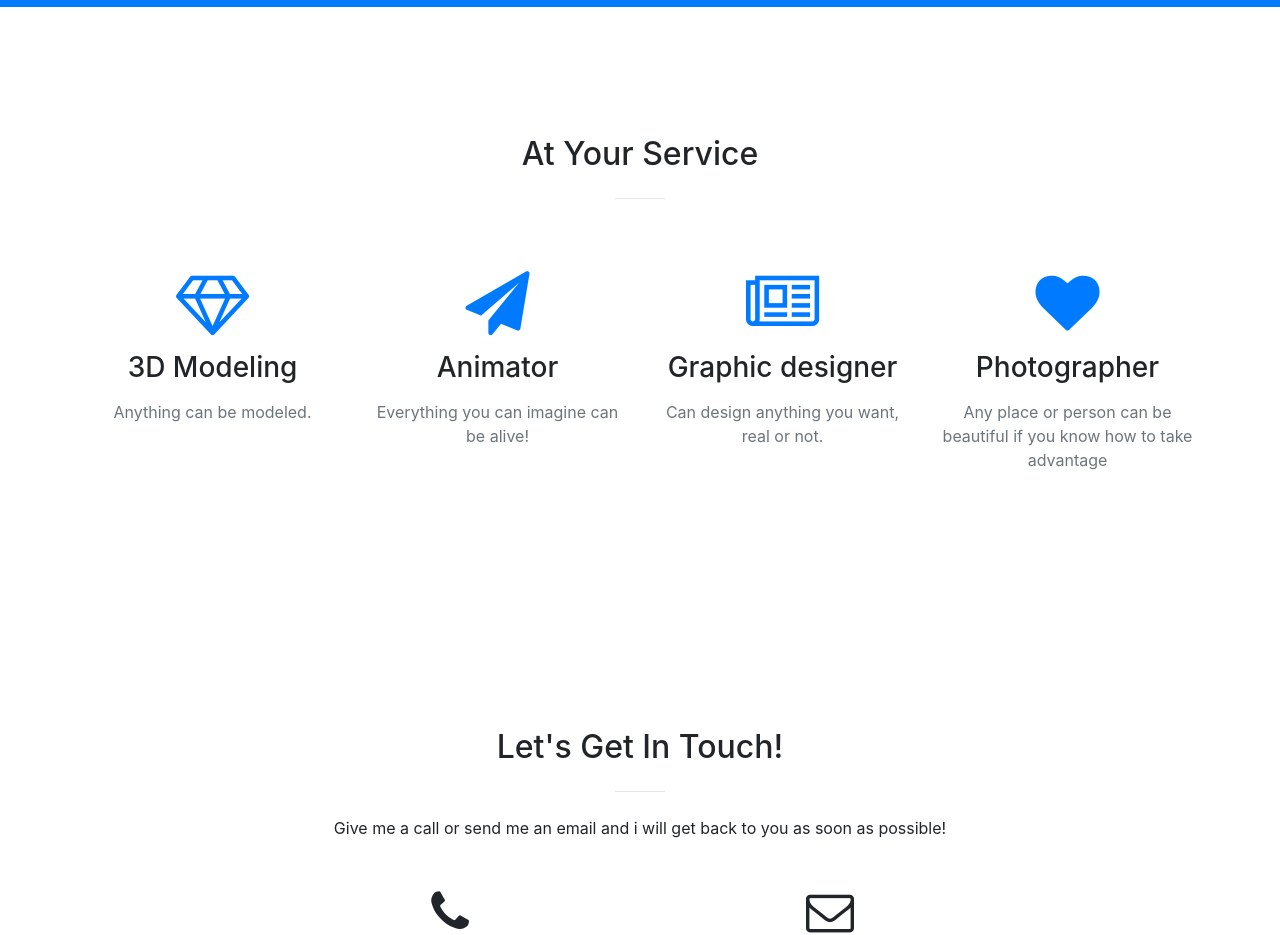
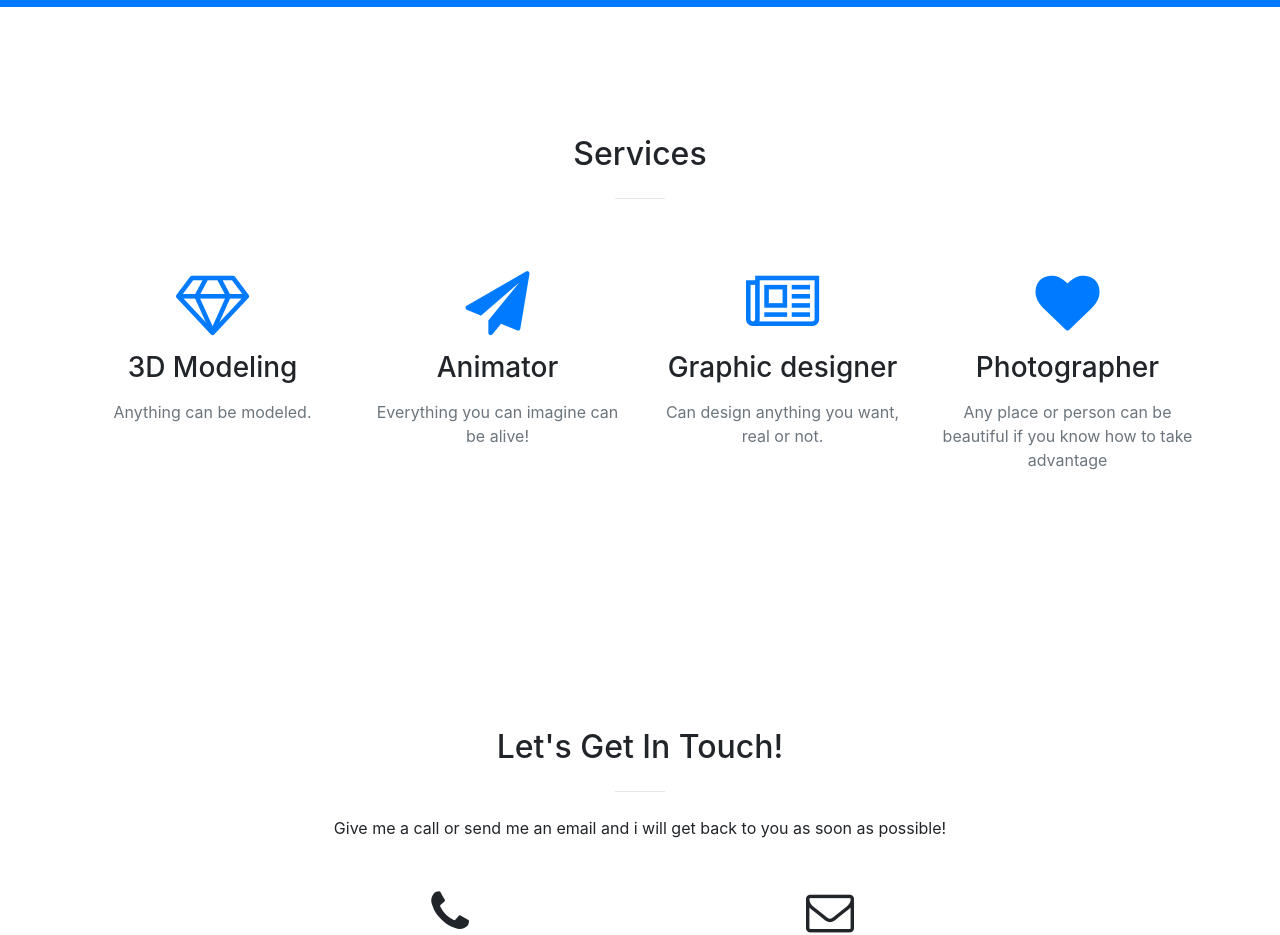
Before and after one commit to Hsan99/codeLikeGirl, a website with bundled scripts: page index.html in a window 1280 px wide. Shown: the part 1280-2215 px from the top of the page. Built offline with nearby package versions, Linux system fonts and the light colour scheme.

Commit message:
Update index.html

```diff
--- a/index.html
+++ b/index.html
@@ -89,7 +89,7 @@
       <div class="container">
         <div class="row">
           <div class="col-lg-12 text-center">
-            <h2 class="section-heading">At Your Service</h2>
+            <h2 class="section-heading">Services</h2>
             <hr class="my-4">
           </div>
         </div>
```
